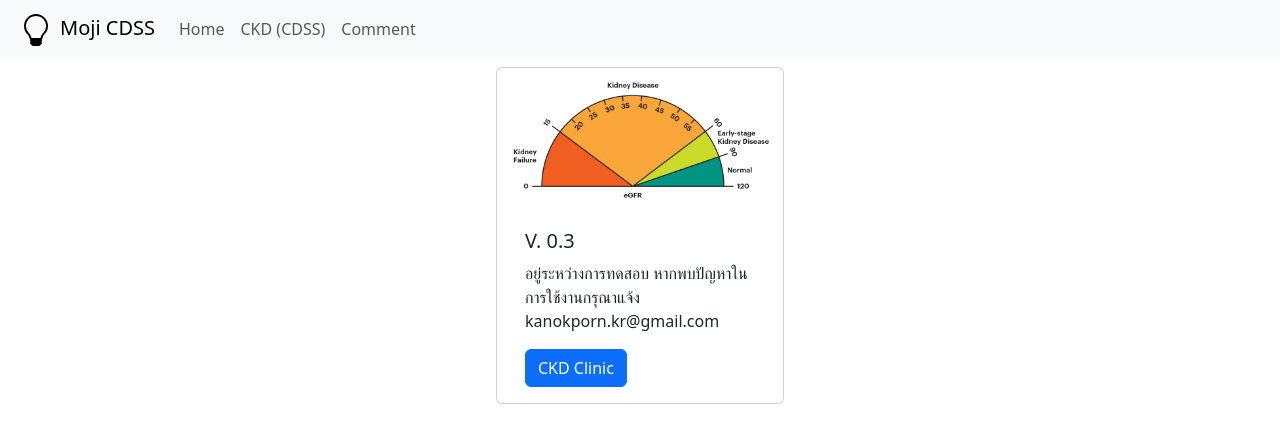
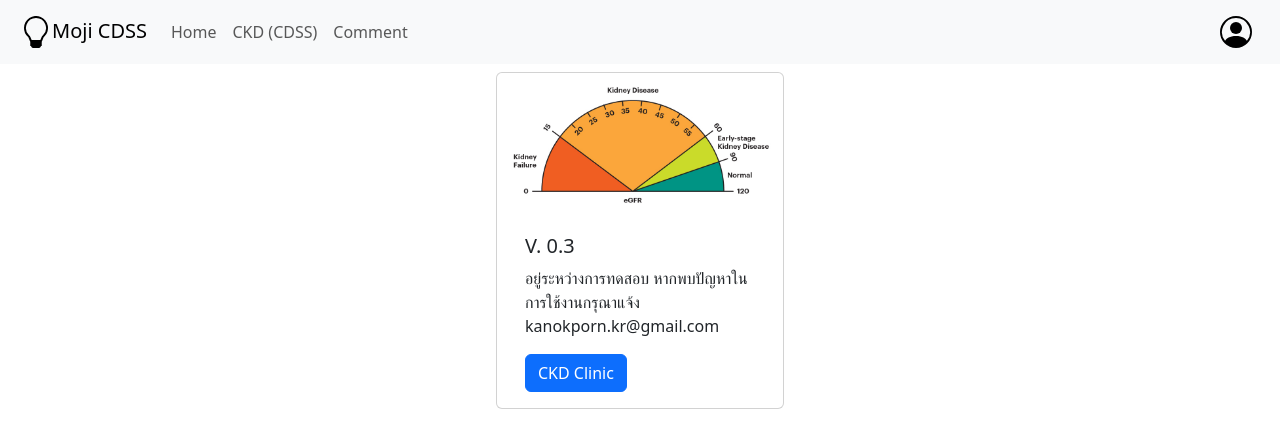
Before and after one commit to Wasin137/chana-ckd-next, a Next.js app: page / in a window 1280 px wide. Shown: the top 448 px of the page. Built offline with nearby package versions, Linux system fonts and the light colour scheme; no server answers.

Commit message:
Adding link to Admin page and additional time

```diff
--- a/app/Appbar.js
+++ b/app/Appbar.js
@@ -10,15 +10,20 @@ export default function Appbar() {
       <Navbar expand="lg" className="bg-body-tertiary">
         <Container fluid>
           <NavbarBrand href='/'>
-            <Image src='/lightbulb.svg' alt='logo' width={32} height={32} className='mx-2'/>
+            <Image src='/lightbulb.svg' alt='logo' width={32} height={32} className='ms-2'/>
             Moji CDSS
           </NavbarBrand>
           <NavbarToggle aria-controls='navbar-menu'/>
           <NavbarCollapse id='navbar-menu'>
             <Nav className='me-auto'>
-            <NavLink href='/'>Home</NavLink>
-            <NavLink href='/rec'>CKD (CDSS)</NavLink>
-            <NavLink href='/viewcomments'>Comment</NavLink>
+              <NavLink href='/'>Home</NavLink>
+              <NavLink href='/rec'>CKD (CDSS)</NavLink>
+              <NavLink href='/viewcomments'>Comment</NavLink>
+            </Nav>
+            <Nav className='ml-auto'>
+              <NavLink href='/managecomments'>
+                <Image src='/person-circle.svg' alt='admiin' width={32} height={32} className='me-2'/>
+              </NavLink>
             </Nav>
           </NavbarCollapse>
         </Container>
--- a/app/components/Comments.js
+++ b/app/components/Comments.js
@@ -37,7 +37,9 @@ export default async function Comments() {
                   {new Date(c.createdAt).toLocaleDateString('th-TH', {
                       day: '2-digit',
                       month: '2-digit',
-                      year: 'numeric'
+                      year: 'numeric',
+                      hour: '2-digit',
+                      minute: '2-digit'
                   })}
                    {session ? <RemoveBtn id={c._id} /> : null}
                 </CardHeader>
--- a/app/components/FirstPageComment.js
+++ b/app/components/FirstPageComment.js
@@ -33,7 +33,9 @@ export default async function FirstPageComment () {
                 {new Date(c.createdAt).toLocaleDateString('th-TH', {
                     day: '2-digit',
                     month: '2-digit',
-                    year: 'numeric'
+                    year: 'numeric',
+                    hour: '2-digit',
+                    minute: '2-digit'
                 })}
               </CardHeader>
               <CardBody>
```
Also changed, not shown: public/person-circle.svg (added).
